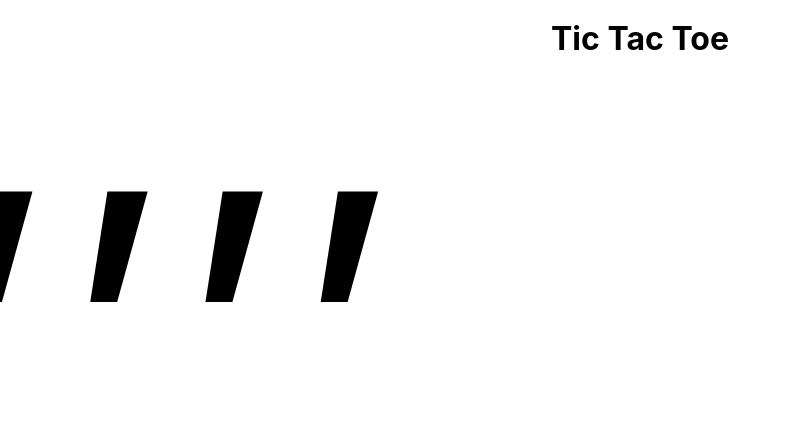
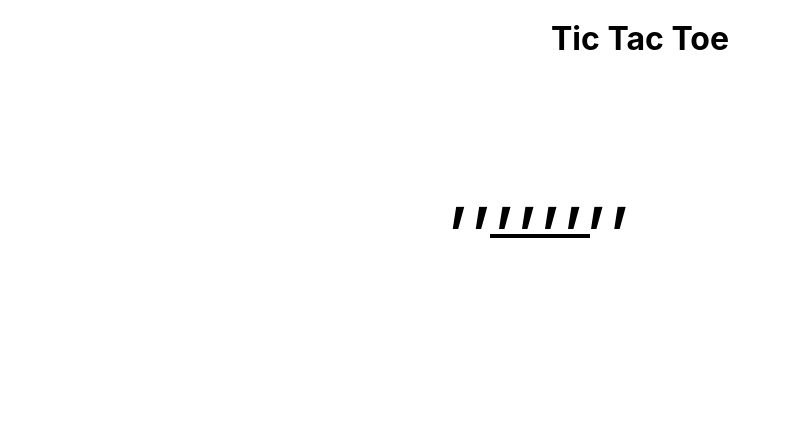
Before and after one commit to Claim-Academy-JS/parcel-tic-tac-toe, a website built with Parcel: page index.html in a window 1280 px wide. Shown: the whole page, without its empty margins (0-791 px from the left). Built offline with nearby package versions, Linux system fonts and the light colour scheme.

Commit message:
:bug: Resolve scoping of div CSS

```diff
--- a/style.css
+++ b/style.css
@@ -17,7 +17,7 @@ main {
   width: 300px;
 }
 
-div {
+main div {
   /* Including styles for 'X' and 'O' to be added via JS. */
   align-items: center;
   display: flex;
```
